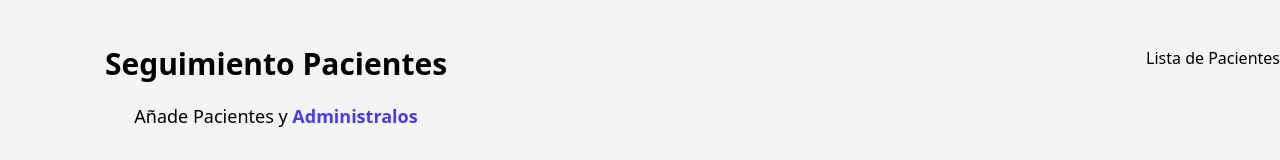
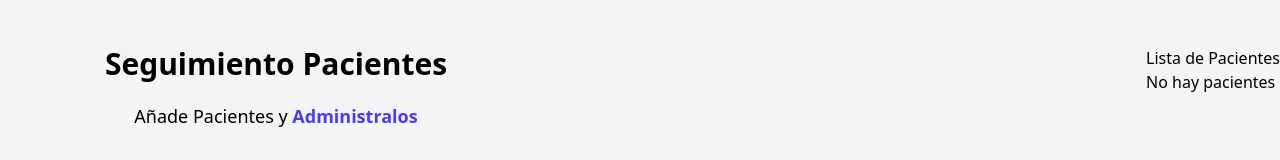
Before and after one commit to Fernixp/pacientes-zustand, a React (Vite) app: page / in a window 1280 px wide. Shown: the part 178-338 px from the top of the page. Built offline with nearby package versions, Linux system fonts and the light colour scheme.

Commit message:
feat: agregando state para almacenar pacientes en store
instalando uuid para pruebas front end

```diff
--- a/package.json
+++ b/package.json
@@ -14,7 +14,9 @@
     "react": "^19.1.0",
     "react-dom": "^19.1.0",
     "react-hook-form": "^7.60.0",
-    "tailwindcss": "^4.1.11"
+    "tailwindcss": "^4.1.11",
+    "uuid": "^11.1.0",
+    "zustand": "^5.0.6"
   },
   "devDependencies": {
     "@eslint/js": "^9.30.1",
--- a/src/components/PatientForm.tsx
+++ b/src/components/PatientForm.tsx
@@ -1,12 +1,15 @@
 import { useForm } from "react-hook-form"
 import Error from "./Error"
 import type { DraftPatient } from "../types"
+import { usePatientStore } from "../store/patientStore"
 
 export default function PatientForm() {
+
+    const { addPatient } = usePatientStore()
     const { register, handleSubmit, formState: { errors } } = useForm<DraftPatient>()
 
     const registerPatient = (data: DraftPatient) =>{
-        console.log(data)
+        addPatient(data)
     }
     return (
       <div className="md:w-1/2 lg:w-2/5 mx-5">
--- a/src/components/PatientList.tsx
+++ b/src/components/PatientList.tsx
@@ -1,8 +1,20 @@
+import { usePatientStore } from "../store/patientStore"
 
 export const PatientList = () => {
+    const { patients } = usePatientStore()
     return (
         <div>
             <h2>Lista de Pacientes</h2>
+            {patients.length === 0 ? (
+                <p>No hay pacientes</p>
+            ) : (
+                <ul>
+                    {patients.map(patient => (
+                        <li key={patient.id}>{patient.name}</li>
+
+                    ))}
+                </ul>
+            )}
         </div>
     )
 }
--- /dev/null
+++ b/src/store/patientStore.ts
@@ -0,0 +1,25 @@
+import { create } from "zustand";
+import type { DraftPatient, PatientType } from "../types";
+import { v4 as uuidv4 } from "uuid";
+
+type PatientState ={
+    patients: PatientType[],
+    addPatient: (patient: DraftPatient) => void,
+}
+
+const createPatient = (patient: DraftPatient) : PatientType => {
+    return {
+        ...patient,
+        id: uuidv4(),
+    }
+}
+
+export const usePatientStore = create<PatientState>((set) => ({
+    patients: [],
+    addPatient: (patient) => {
+        const newPatient = createPatient(patient)
+        set((state) => ({
+            patients: [...state.patients, newPatient]
+        }))
+    }
+}))
```
Also changed, not shown: 1 other file (tests, documents, lock files or other folders).
